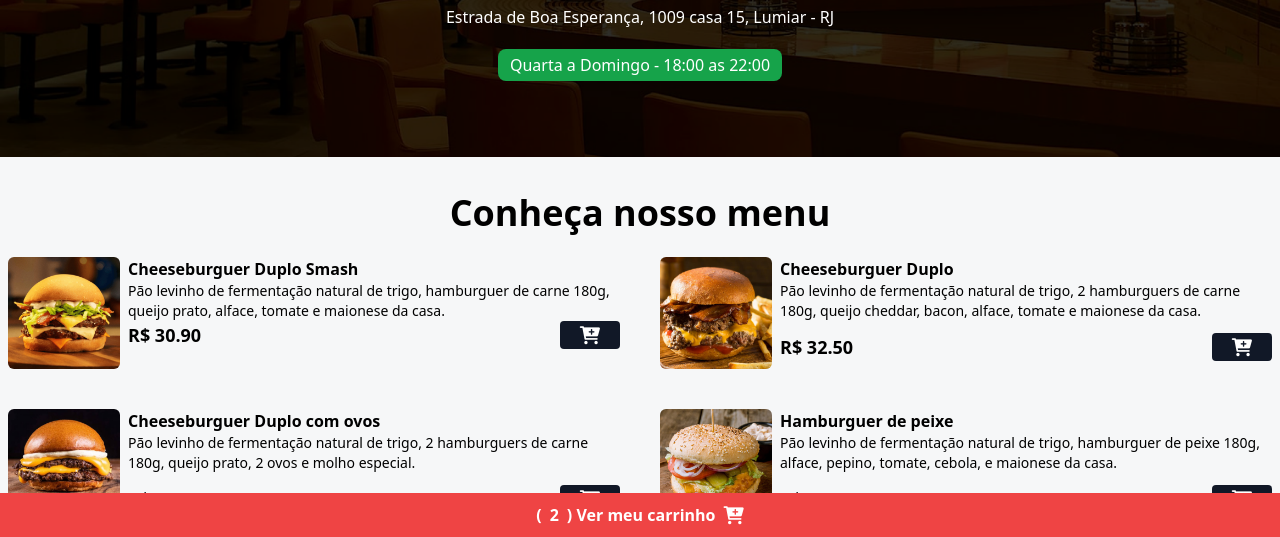
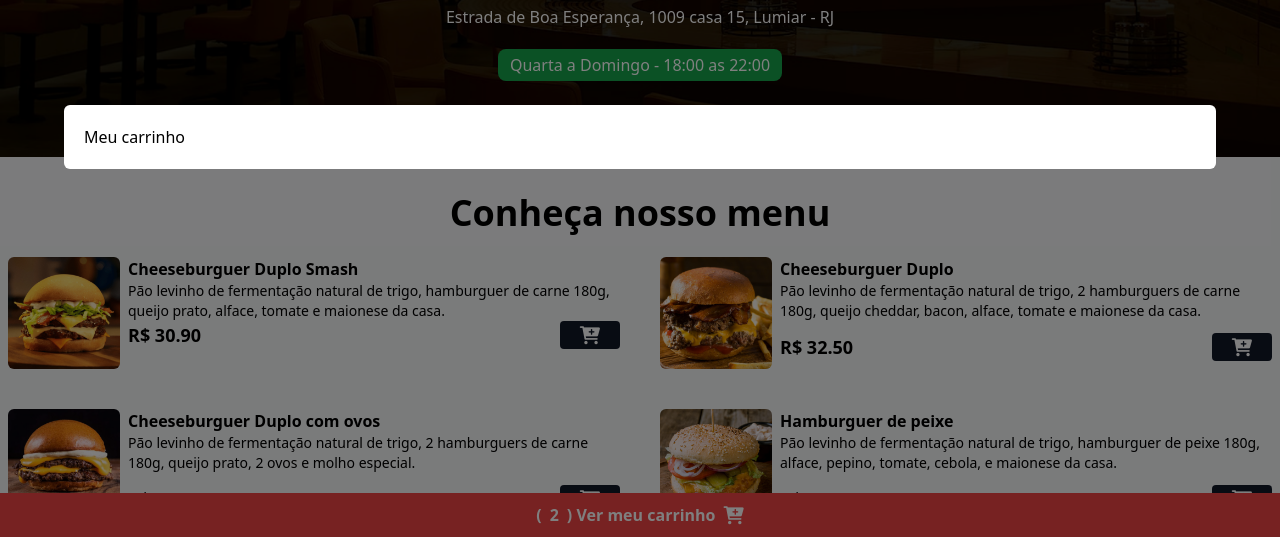
Before and after one commit to Bruno-Assumpcao-Motta/cardapio, a website: page index.html in a window 1280 px wide. Shown: the part 263-800 px from the top of the page. Drawn offline with Linux system fonts and the light colour scheme.

Commit message:
Construindo o modal do carrinho

```diff
--- a/index.html
+++ b/index.html
@@ -335,6 +335,13 @@
     <!-- FIM MENU -->
 
     <!-- MODAL CART -->
+    <div class="bg-black/50 w-full h-full fixed top-0 left-0 z-[99] flex items-center justify-center">
+
+        <div class="bg-white p-5 rounded-md min-w-[90%]">
+            <h2>Meu carrinho</h2>
+
+        </div>
+    </div>
     <!-- FIM MODAL CART -->
 
     <!-- BUTTON CART FOOTER -->
```
Also changed, not shown: styles/output.css.
